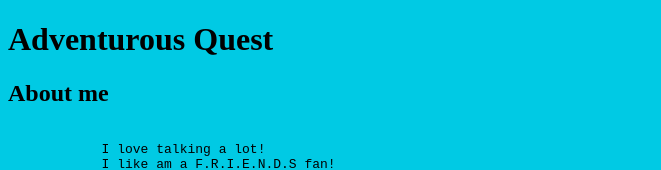
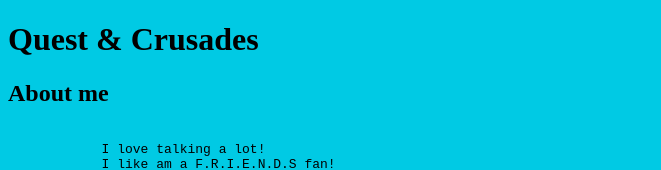
Before and after one commit to Ayushi96/new-git-project, a plain HTML site: page index.html in a window 1280 px wide. Shown: the top 170 px of the page, without its empty margins (0-661 px from the left). Drawn offline with Linux system fonts and the light colour scheme.

Commit message:
change the heading

```diff
--- a/index.html
+++ b/index.html
@@ -10,7 +10,7 @@
 <body>
 
     <header>
-            <h1>Adventurous Quest</h1>
+            <h1>Quest & Crusades</h1>
 
     </header>
 
```
